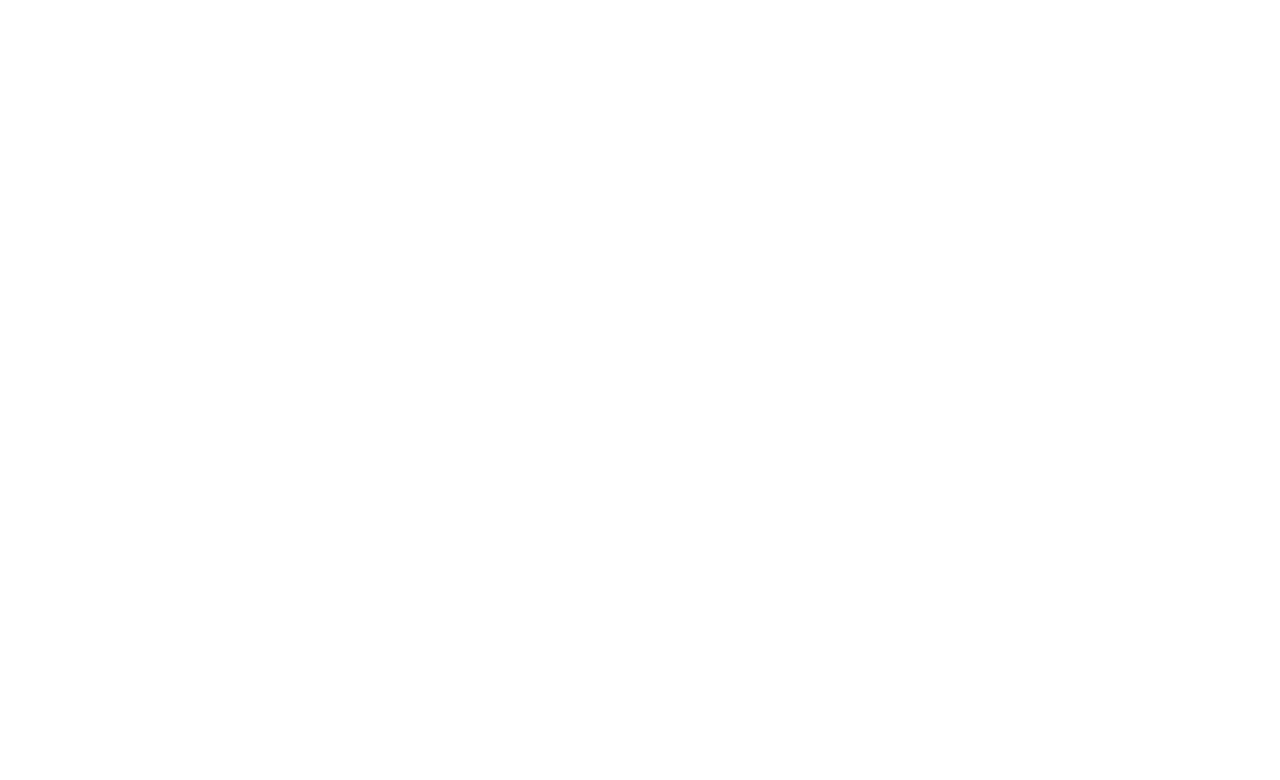
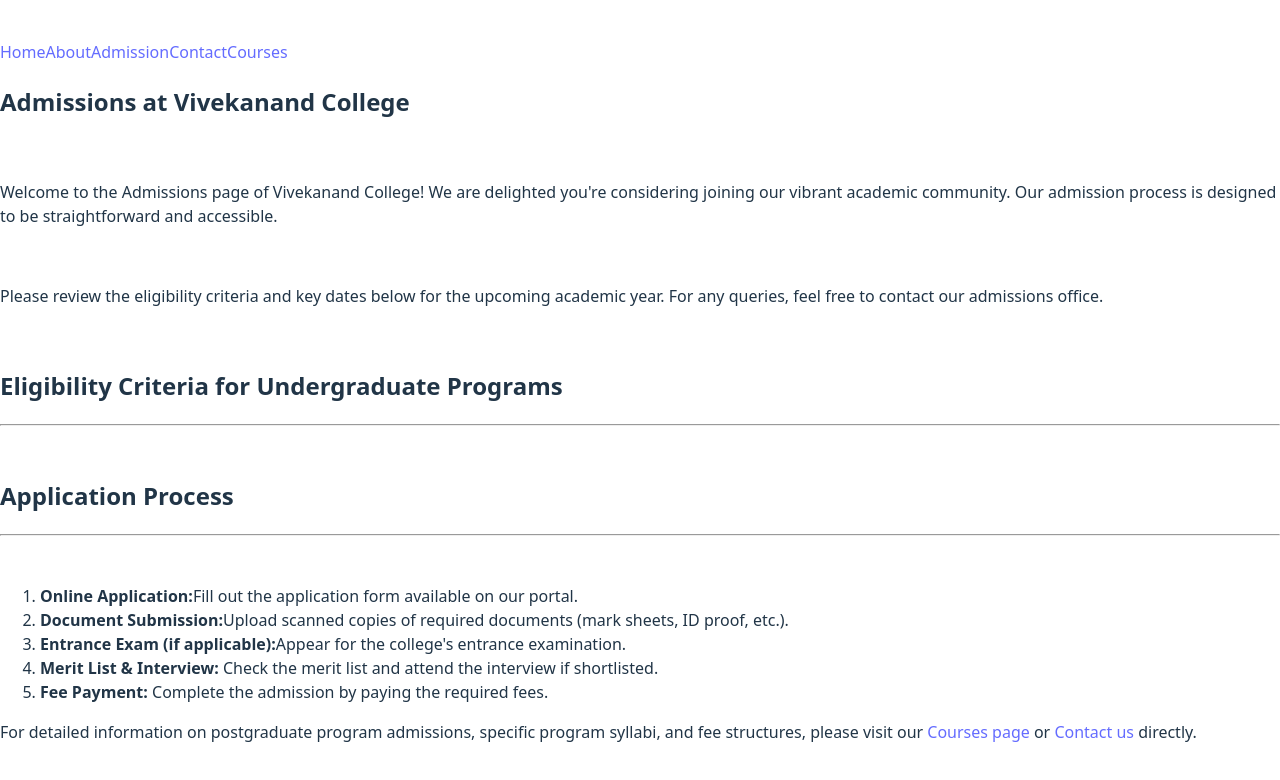
Before and after one commit to Pradyna8767/Deploy, a React (Vite) app: page /admissionpage in a window 1280 px wide. Before the commit this address had no page. Shown: the top 780 px of the page. Built offline with nearby package versions, Linux system fonts and the light colour scheme.

Commit message:
second commit

```diff
--- a/src/App.jsx
+++ b/src/App.jsx
@@ -1,6 +1,10 @@
 import {BrowserRouter , Route, Routes} from "react-router-dom"
 import HomePage from "./pages/HomePage"
 import AboutPage from "./pages/AboutPage"
+import Admission from "./pages/AdmissionPage"
+import Contact from "./pages/ContactPage"
+import Courses from "../../../OJT-REACT-PROJECT/FirstProject/src/pages/Courses"
+
 
 const App = () => {
   return(
@@ -9,6 +13,9 @@ const App = () => {
         <Routes>
           <Route path="/" element={<HomePage/>} />
           <Route path="/aboutpage" element={<AboutPage />} />
+          <Route path="/admissionpage" element={<Admission/> } />
+          <Route path="/contactpage" element={<Contact />} />
+          <Route path="/coursespage" element={<Courses />} />
          </Routes>
       </BrowserRouter>
     </div>
--- a/src/components/Header.jsx
+++ b/src/components/Header.jsx
@@ -5,6 +5,9 @@ const Header = () => {
         <header>
             <Link to="/">Home</Link>
             <Link to="/aboutpage">About</Link>
+            <Link to="/admissionpage">Admission</Link>
+            <Link to="/contactpage">Contact</Link>
+            <Link to="/coursespage">Courses</Link>
         </header>
     )
 }
--- a/src/pages/AboutPage.jsx
+++ b/src/pages/AboutPage.jsx
@@ -4,6 +4,7 @@ const AboutPage = () => {
     return(
         <div>
             <Header />
+
             <h1>About page</h1>
              <h2 id="head1">About Vivekanand college</h2>
             <p>Vivekanand College stands as a beacon of knowledge and intrigity committed to delivering transformative education since its ensiption in [ year of estalibshment eg. 1980 ]. Located in the bustling heart of [ City / Area eg. Chembur, Mumbai ] our college has cnsistantly strived to upholh the highest standareds of academic rigor and ethical vuales.  </p>
--- /dev/null
+++ b/src/pages/AdmissionPage.jsx
@@ -0,0 +1,31 @@
+import React from "react"
+import Header from "../components/Header"
+
+
+const Admission = () => {
+    return(
+        <div>
+                <Header />
+                    <h2 id='h1'>Admissions at Vivekanand College</h2><br />
+        <p>Welcome to the Admissions page of Vivekanand College! We are delighted you're considering joining our vibrant academic community. Our admission process is designed to be straightforward and accessible.</p><br />
+        <p>Please review the eligibility criteria and key dates below for the upcoming academic year. For any queries, feel free to contact our admissions office.</p><br />
+
+        <h2 id='h2'>Eligibility Criteria for Undergraduate Programs</h2><hr/><br />
+
+
+
+        <h2>Application Process</h2><hr /><br />
+        <ol>
+          <li><b>Online Application:</b>Fill out the application form available on our portal.</li>
+          <li><b>Document Submission:</b>Upload scanned copies of required documents (mark sheets, ID proof, etc.).</li>
+          <li><b>Entrance Exam (if applicable):</b>Appear for the college's entrance examination.</li>
+          <li><b>Merit List & Interview:</b> Check the merit list and attend the interview if shortlisted.</li>
+          <li><b>Fee Payment:</b> Complete the admission by paying the required fees.</li>
+        </ol>
+
+        <p>For detailed information on postgraduate program admissions, specific program syllabi, and fee structures, please visit our <a href="/coursespage">Courses page</a> or <a href="/contactpage">Contact us</a> directly.</p>
+        </div>
+    );
+};
+
+export default Admission
--- /dev/null
+++ b/src/pages/ContactPage.jsx
@@ -0,0 +1,35 @@
+import React from "react";
+import Header from "../components/Header";
+
+
+const Contact = () => {
+    return (
+        <div>
+            <Header />
+                        <h2 id="h1">Contact Us</h2>
+            <p>We'd love to hear from you! Whether you have questions about admissions, programs, or campus life, our team is here to help.</p>
+
+            <h2 id="h2">General Enquiries</h2><hr />
+            <h4><b>Vivekanand College Main Campus</b></h4>
+            <p>[Your College Full Address Here, e.g., Mahatma Gandhi Road, Chembur, Mumbai, Maharashtra 400071] India</p>
+            <p>Phone: **+91 12345 67890**</p>
+            <p>Email: **info@vivekanandcollege.edu**</p>
+            <p>Office Hours: Monday - Friday, 9:00 AM - 5:00 PM IST</p>
+
+            <h2 id="h3">Admissions Office</h2><hr />
+            <p>For all admission-related queries regarding undergraduate or postgraduate programs:</p>
+            <p>Phone: +91 98765 43210</p>
+            <p>Email: studentsupport@vivekanandcollege.edu</p>
+
+            <h2 id="h4"><b>Find Us on the Map</b></h2><hr />
+            <p> [You can embed a Google Map here later using an iframe or a React map library.] </p>
+            <a href="">View on Google Maps</a>
+
+            <h2 id="h5"><b>Send Us a Message</b></h2><hr />
+            <p> [A contact form with fields for Name, Email, Subject, Message can be added here.] </p>
+
+        </div>
+    );
+};
+
+export default Contact
```
Also changed, not shown: src/pages/CoursesPage.jsx (added, +61 -0 lines).
